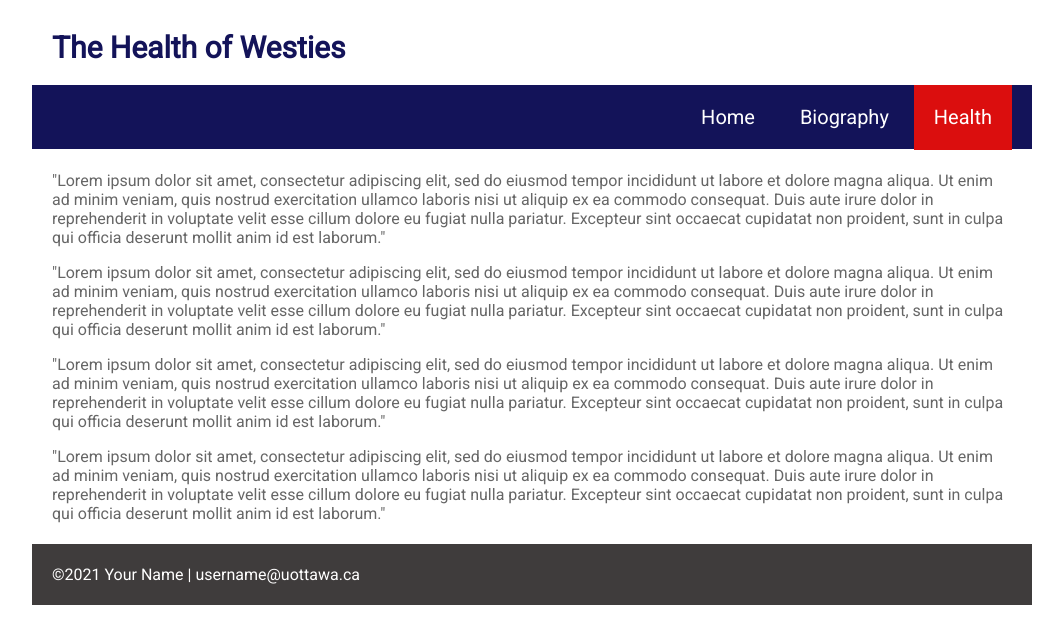
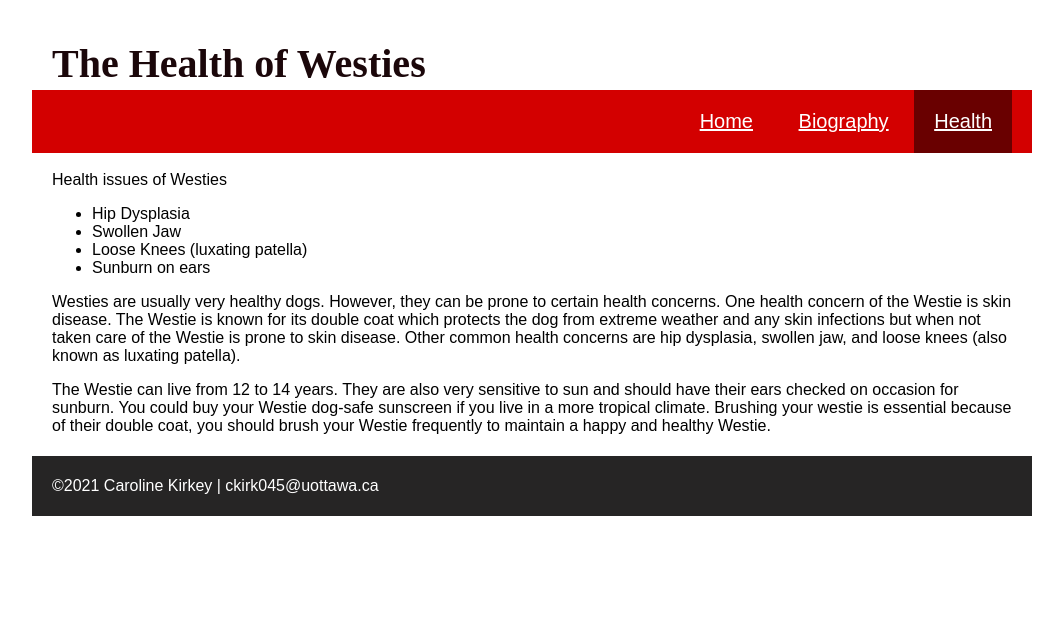
Before and after one commit to jsmarier-courses/project-1-mini-website-ckirk045, a plain HTML site: page Health of Westies.html in a window 1280 px wide. Shown: the whole page, without its empty margins (108-1171 px from the left). Drawn offline with Linux system fonts and the light colour scheme.

Commit message:
changes 3

```diff
--- a/Health of Westies.html
+++ b/Health of Westies.html
@@ -29,11 +29,15 @@
       <div class="main-section">
     <!-- START Your content should be between this line... -->
     <!-- DÉBUT Votre contenu devrait être entre cette ligne... -->
-        <p>"Lorem ipsum dolor sit amet, consectetur adipiscing elit, sed do eiusmod tempor incididunt ut labore et dolore magna aliqua. Ut enim ad minim veniam, quis nostrud exercitation ullamco laboris nisi ut aliquip ex ea commodo consequat. Duis aute irure dolor in reprehenderit in voluptate velit esse cillum dolore eu fugiat nulla pariatur. Excepteur sint occaecat cupidatat non proident, sunt in culpa qui officia deserunt mollit anim id est laborum."</p>
-        <p>"Lorem ipsum dolor sit amet, consectetur adipiscing elit, sed do eiusmod tempor incididunt ut labore et dolore magna aliqua. Ut enim ad minim veniam, quis nostrud exercitation ullamco laboris nisi ut aliquip ex ea commodo consequat. Duis aute irure dolor in reprehenderit in voluptate velit esse cillum dolore eu fugiat nulla pariatur. Excepteur sint occaecat cupidatat non proident, sunt in culpa qui officia deserunt mollit anim id est laborum."</p>
-        <p>"Lorem ipsum dolor sit amet, consectetur adipiscing elit, sed do eiusmod tempor incididunt ut labore et dolore magna aliqua. Ut enim ad minim veniam, quis nostrud exercitation ullamco laboris nisi ut aliquip ex ea commodo consequat. Duis aute irure dolor in reprehenderit in voluptate velit esse cillum dolore eu fugiat nulla pariatur. Excepteur sint occaecat cupidatat non proident, sunt in culpa qui officia deserunt mollit anim id est laborum."</p>
-        <p>"Lorem ipsum dolor sit amet, consectetur adipiscing elit, sed do eiusmod tempor incididunt ut labore et dolore magna aliqua. Ut enim ad minim veniam, quis nostrud exercitation ullamco laboris nisi ut aliquip ex ea commodo consequat. Duis aute irure dolor in reprehenderit in voluptate velit esse cillum dolore eu fugiat nulla pariatur. Excepteur sint occaecat cupidatat non proident, sunt in culpa qui officia deserunt mollit anim id est laborum."</p>
-    <!-- ...and this line. END -->
+    <p>Health issues of Westies</p>
+        <ul>
+          <li>Hip Dysplasia</li>
+          <li>Swollen Jaw</li>
+          <li>Loose Knees (luxating patella)</li>
+          <li>Sunburn on ears</li>
+        </ul>
+        <p>Westies are usually very healthy dogs. However, they can be prone to certain health concerns. One health concern of the Westie is skin disease. The Westie is known for its double coat which protects the dog from extreme weather and any skin infections but when not taken care of the Westie is prone to skin disease. Other common health concerns are hip dysplasia, swollen jaw, and loose knees (also known as luxating patella).</p>
+        <p>The Westie can live from 12 to 14 years. They are also very sensitive to sun and should have their ears checked on occasion for sunburn. You could buy your Westie dog-safe sunscreen if you live in a more tropical climate. Brushing your westie is essential because of their double coat, you should brush your Westie frequently to maintain a happy and healthy Westie.</p>
     <!-- ...et cette ligne. FIN -->
       </div>
     </div>
@@ -41,7 +45,7 @@
       <div class="footer-content">
     <!-- The footer starts here. -->
     <!-- Le crédit de bas de page commence ici. -->
-        <p>©2021 Your Name | <a href="mailto:username@uottawa.ca">username@uottawa.ca</a></p>
+        <p>©2021 Caroline Kirkey | <a href="mailto:ckirk045@uottawa.ca">ckirk045@uottawa.ca</a></p>
       </div>
     </div>
   </body>
--- a/caroline.css
+++ b/caroline.css
@@ -1,8 +1,9 @@
 html, body {
+    font-size: 16px;
     margin: 0;
     padding: 0px 0px 0px 0px;
-    font-family: 'Roboto', sans-serif;
-    color: #666666;
+    font-family: 'Rooney', sans-serif;
+    color: #000000;
 }
 
 body {
@@ -17,18 +18,19 @@ body {
 }
 
 .logo {
-   font-size: 30px;
+    font-family: 'American Typewriter', serif;
+   font-size: 40px;
    position: absolute;
    padding: 0px 0px 0px 20px;
    z-index: 3;
-   color: #131359;
+   color: #1b070a;
    font-weight: bold;
 }
 
 .top-menu {
-   background-color: #131359;
+   background-color: #d30000;
    position: absolute;
-   top: 85px;
+   top: 90px;
    z-index: 2;
    width: 100%;
 }
@@ -45,17 +47,20 @@ body {
 }
 
 .top-menu li a:link, .top-menu li a:visited {
-    color: white;
-    text-decoration: none;
+    font-size: 20px;
+    font-family:'Arial', sans-serif;
+    font-weight: normal;
+    color: rgb(255, 255, 255);
+    text-decoration: underline;
     padding: 20px 20px 20.5px 20px;
 }
 
 .top-menu li a:hover {
-    background-color: red;
+    background-color: rgba(255, 33, 33, 0.762);
 }
 
 .current-page-link {
-    background-color: #db0e0e;
+    background-color: #690000;
 }
 
 .page-content {
@@ -64,7 +69,7 @@ body {
     max-width: 1000px;
     margin-left: auto;
     margin-right: auto;
-    background-color: white;
+    background-color: rgb(255, 255, 255);
     z-index: 1;
 }
 
@@ -73,7 +78,7 @@ body {
 }
 
 .main-section h1, .main-section h2 {
-    color: black;
+    color: rgb(0, 0, 0);
 }
 
 .main-section figure, .main-section img {
@@ -89,7 +94,7 @@ body {
     max-width: 1000px;
     margin-left: auto;
     margin-right: auto;
-    background-color:#3f3c3c;
+    background-color:#262525;
 }
 
 .footer-content {
```
Also changed, not shown: biography.html (+5 -7 lines), index.html (+1 -1 lines).
